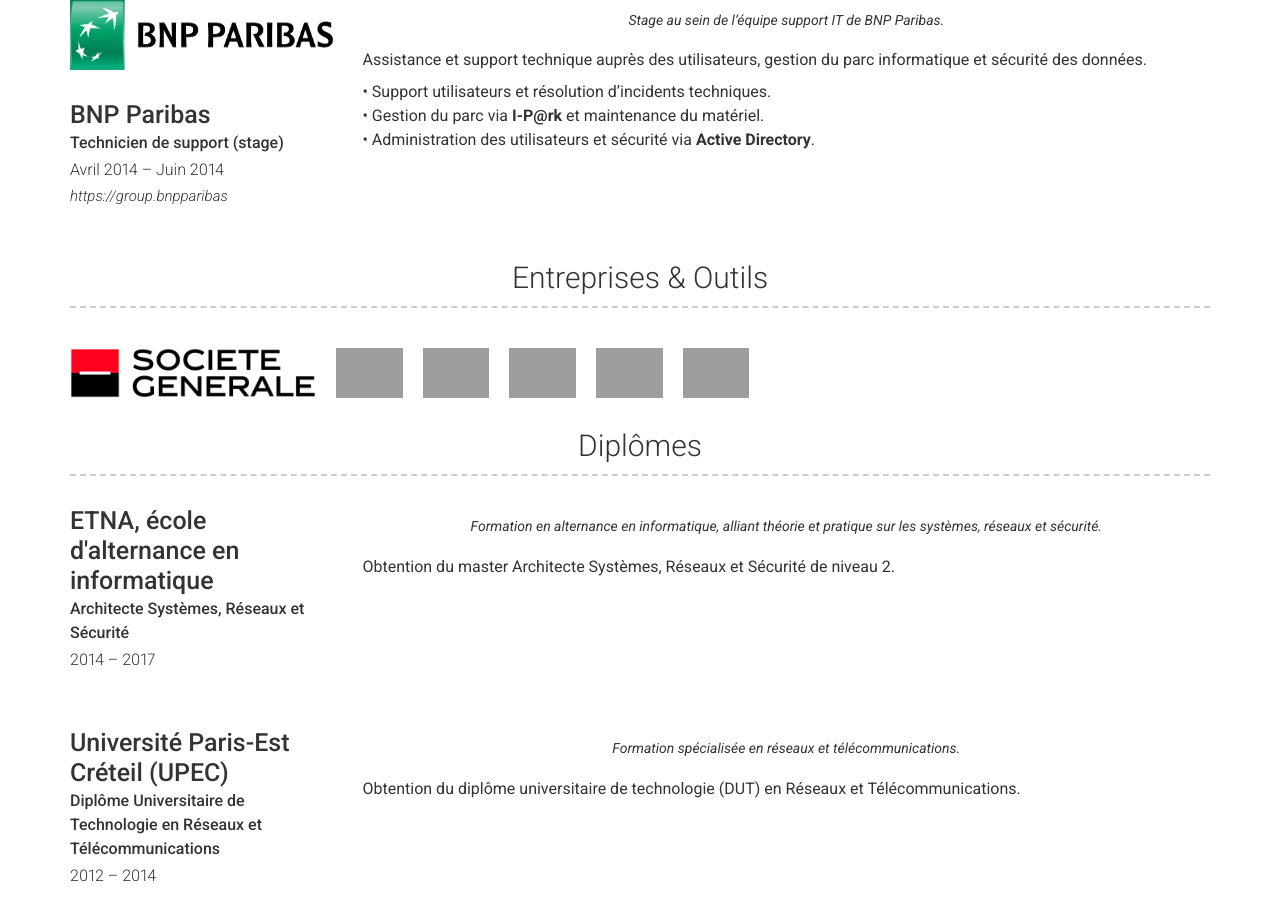
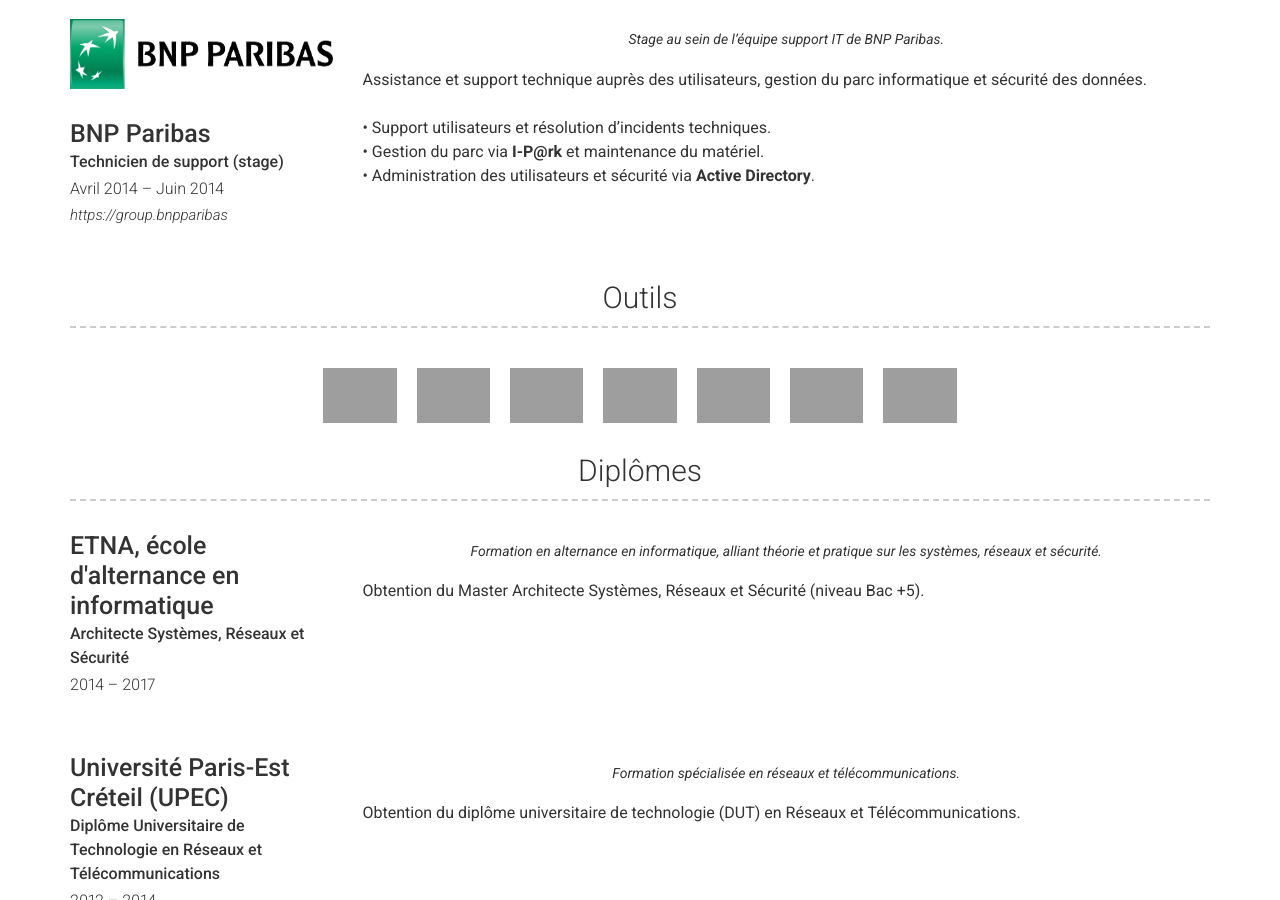
Before and after one commit to SERDANI/serdaninicolas.github.io, a Jekyll site: the page built from index.md, in a window 1280 px wide and 900 px high, scrolled down 2864 px. Built offline with Jekyll 4.4.1, drawn with Linux system fonts in a browser that asks for light colours; nearby versions of some CDN libraries; some of the changed text lies outside the part shown; grey boxes are pictures that could not be loaded.

Commit message:
Update _config.yml

```diff
--- a/_config.yml
+++ b/_config.yml
@@ -53,7 +53,7 @@ content:
           La Société Générale est l’un des principaux groupes bancaires européens, reconnue pour son innovation et la modernisation de son SI.
         description: |
           J’interviens sur la **modernisation des environnements techniques** et l’**automatisation des processus d’exploitation** au sein du SI de la Société Générale.<br><br>
-          • Mise en place et maintenance de **workflows GitHub Actions** pour la **CI/CD** des applications back-end, front-end et batchs.<br>
+          • Mise en place et maintenance de **workflows GitHub Actions** pour la **CI/CD** des applications back-end, front-end et batchs.
           • Automatisation complète du **déploiement** (CD) via **Helm**, **ArgoCD** et **Kubernetes**.
           • Administration du **cloud privé DoItNow**, incluant l’intégration, la supervision et la maintenance de composants tels que **RabbitMQ**, **OpenShift (OCP)**, **PostgreSQL**, **Elasticsearch**, **Kibana**, **Vault**, **DNS** et **certificats**.
           • **Migration des instances Grafana** vers une instance **Dataviz** pour unifier et fiabiliser le monitoring.
@@ -73,8 +73,7 @@ content:
         quote: >
           Euronext est la principale bourse paneuropéenne, opérant sur plusieurs marchés en Europe.
         description: |
-          Intégré à l’équipe DevOps d’Euronext, j’ai travaillé sur la **centralisation des logs et métriques applicatives** afin d’offrir une meilleure observabilité et supervision.
-
+          Intégré à l’équipe DevOps d’Euronext, j’ai travaillé sur la **centralisation des logs et métriques applicatives** afin d’offrir une meilleure observabilité et supervision.<br><br>
           • Centralisation des **logs applicatifs** et **métriques systèmes** on-premises.
           • Supervision des **métriques Kafka topics** et **MySQLd Exporter**.
           • Modification d’une **Lambda AWS** pour collecter et centraliser les logs **CloudWatch**.
@@ -91,8 +90,7 @@ content:
         quote: >
           Orange est un acteur majeur des télécommunications et des services numériques en Europe.
         description: |
-          Membre de l’équipe DOMA (DévelOppement-AutoMAtisation), j’ai contribué au **développement et au maintien d’automates** destinés à l’industrialisation des processus d’Orange.
-
+          Membre de l’équipe DOMA (DévelOppement-AutoMAtisation), j’ai contribué au **développement et au maintien d’automates** destinés à l’industrialisation des processus d’Orange.<br><br>
           • Développement d’automates via **Ansible** et **scripts Python**.
           • Réalisation des **phases de test** en amont du développement.
           • Suivi de projet **agile** via **JIRA**.
@@ -111,8 +109,7 @@ content:
         quote: >
           BNP Paribas est l’un des principaux groupes bancaires internationaux.
         description: |
-          Administration, analyse et résolution d’incidents applicatifs impactant les environnements de production BNP Paribas.
-
+          Administration, analyse et résolution d’incidents applicatifs impactant les environnements de production BNP Paribas.<br><br>
           • Gestion et animation des **tâches problèmes** via **ITSM** et **SharePoint**.
           • Développement et automatisation de tâches via **Shell/Bash**.
           • Ordonnancement et supervision des chaînes de traitements via **Autosys**.
@@ -130,8 +127,7 @@ content:
         quote: >
           Alternance au sein de l’équipe de production informatique de BNP Paribas.
         description: |
-          Traitement d’incidents de production et maintien en conditions opérationnelles.
-
+          Traitement d’incidents de production et maintien en conditions opérationnelles.<br><br>
           • Administration des **bases de données** (Oracle, MS SQL).
           • Ordonnancement automatisé via **Autosys** et **TNG**.
           • Analyse de scripts **Shell/Bash** et gestion des **File Systems AIX/Linux**.
@@ -147,22 +143,28 @@ content:
         quote: >
           Stage au sein de l’équipe support IT de BNP Paribas.
         description: |
-          Assistance et support technique auprès des utilisateurs, gestion du parc informatique et sécurité des données.
-
+          Assistance et support technique auprès des utilisateurs, gestion du parc informatique et sécurité des données.<br><br>
           • Support utilisateurs et résolution d’incidents techniques.
           • Gestion du parc via **I-P@rk** et maintenance du matériel.
           • Administration des utilisateurs et sécurité via **Active Directory**.
 
-  - title: Entreprises & Outils
+  - title: Outils
     layout: text
     content: |
-      <div style="display: flex; gap: 20px; flex-wrap: wrap; align-items: center;">
-        <img src="images/logo_sg.png" alt="SG" height="50">
-        <img src="images/logos/euronext.png" alt="Euronext" height="50">
-        <img src="images/logos/orange.png" alt="Orange" height="50">
-        <img src="images/logos/python.png" alt="Python" height="50">
-        <img src="images/logos/kubernetes.png" alt="Kubernetes" height="50">
-        <img src="images/logos/docker.png" alt="Docker" height="50">
+      <div style="
+        display: flex;
+        flex-wrap: wrap;
+        justify-content: center;
+        align-items: center;
+        gap: 20px;
+      ">
+        <img src="images/logo_python.png" style="height:55px; max-width:100%;" title="Python">
+        <img src="images/logo_kube.png" style="height:55px; max-width:100%;" title="Kubernetes">
+        <img src="images/logo_docker.png" style="height:55px; max-width:100%;" title="Docker">
+        <img src="images/logo_terra.png" style="height:55px; max-width:100%;" title="Terraform">
+        <img src="images/logo_ansible.png" style="height:55px; max-width:100%;" title="Ansible">
+        <img src="images/logo_git.png" style="height:55px; max-width:100%;" title="GitHub Actions">
+        <img src="images/logo_argocd.png" style="height:55px; max-width:100%;" title="Argocd">
       </div>
 
   - title: Diplômes
@@ -175,7 +177,7 @@ content:
         quote: >
           Formation en alternance en informatique, alliant théorie et pratique sur les systèmes, réseaux et sécurité.
         description: |
-          Obtention du master Architecte Systèmes, Réseaux et Sécurité de niveau 2.
+          Obtention du Master Architecte Systèmes, Réseaux et Sécurité (niveau Bac +5).
 
       - layout: left
         title: Université Paris-Est Créteil (UPEC)
```
